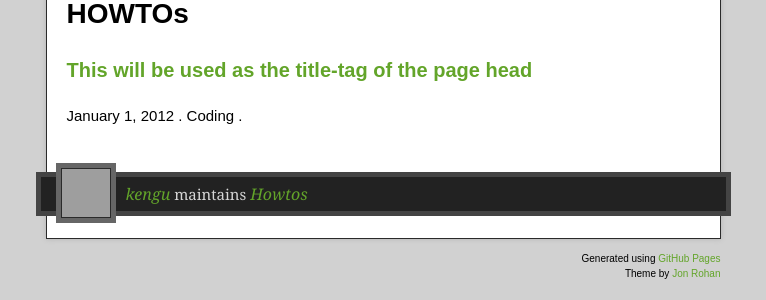
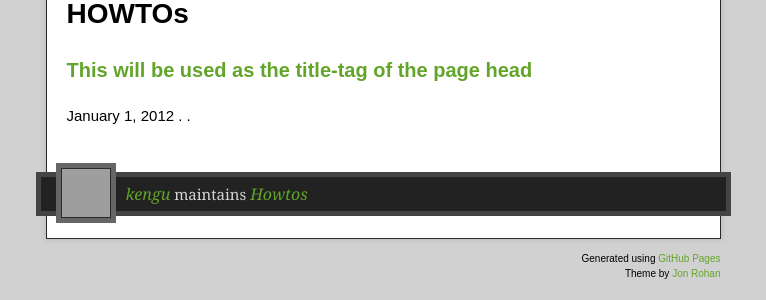
Before and after one commit to kengu/howtos, a Jekyll site: the page built from index.md, in a window 1280 px wide. Shown: the part 460-760 px from the top of the page, without its empty margins (257-1023 px from the left). Built offline with Jekyll 4.4.1, drawn with Linux system fonts in a browser that asks for light colours; nearby versions of some CDN libraries; grey boxes are pictures that could not be loaded.

```diff
--- a/_posts/2012-01-01-demo.md
+++ b/_posts/2012-01-01-demo.md
@@ -1,7 +1,8 @@
 ---
-layout: post
+
+layout: howto
 title: This will be used as the title-tag of the page head
-category: Coding
+
 ---
 
 # This is a H1
```
